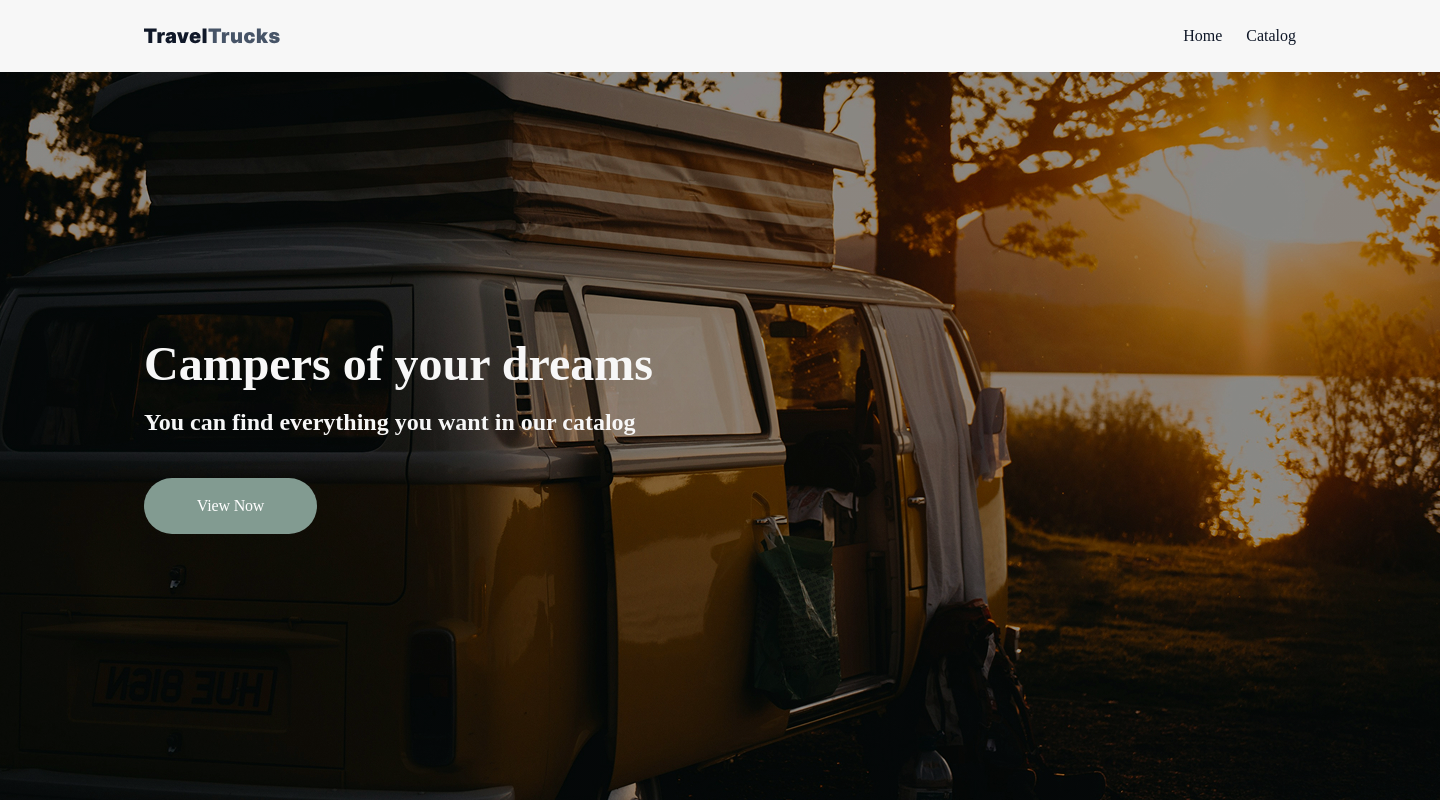
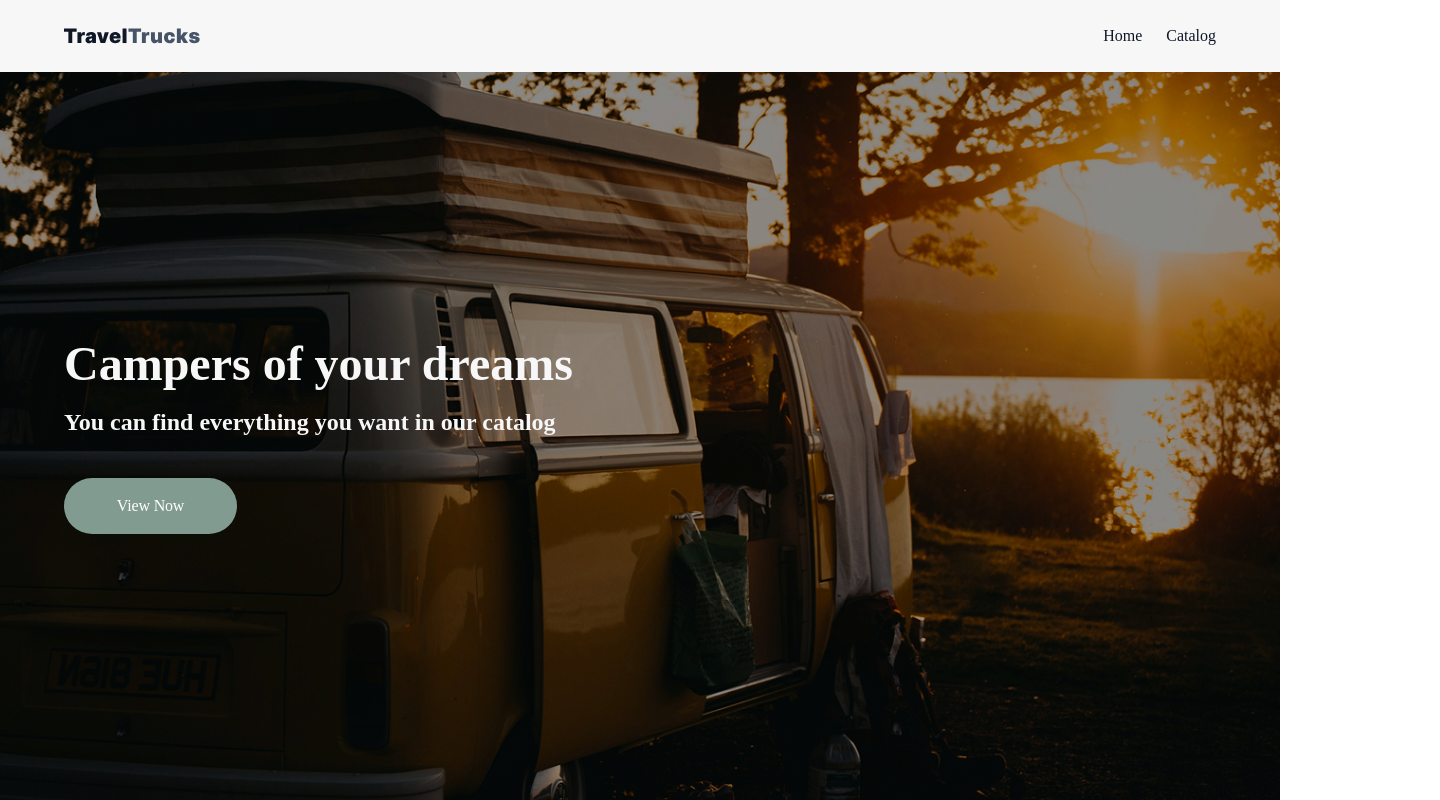
Before and after one commit to LudSkop/TravelTrucks, a Next.js app: page / in a window 1280 px wide. Shown: the whole page, 1440 px wide, since content can reach past the window. Built offline with nearby package versions, Linux system fonts and the light colour scheme.

Commit message:
fix body

```diff
--- a/app/globals.css
+++ b/app/globals.css
@@ -39,7 +39,6 @@ button {
 }
 
 html {
-  min-width: 1440px;
   background: var(--white);
 }
 
@@ -51,7 +50,8 @@ body {
   font-size: 16px;
   line-height: 1.5;
   -webkit-font-smoothing: antialiased;
-  overflow-x: hidden;
+
+  overflow-y: clip;
 }
 
 button,
--- a/components/Header/Header.module.css
+++ b/components/Header/Header.module.css
@@ -6,10 +6,10 @@
 .header {
   display: flex;
   align-items: center;
+  max-width: 1280px;
   justify-content: space-between;
   gap: clamp(8px, 4vw, 16px);
   width: 100%;
-  max-width: 1280px;
   height: 72px;
   margin: 0 auto;
   padding: 0 16px;
```
